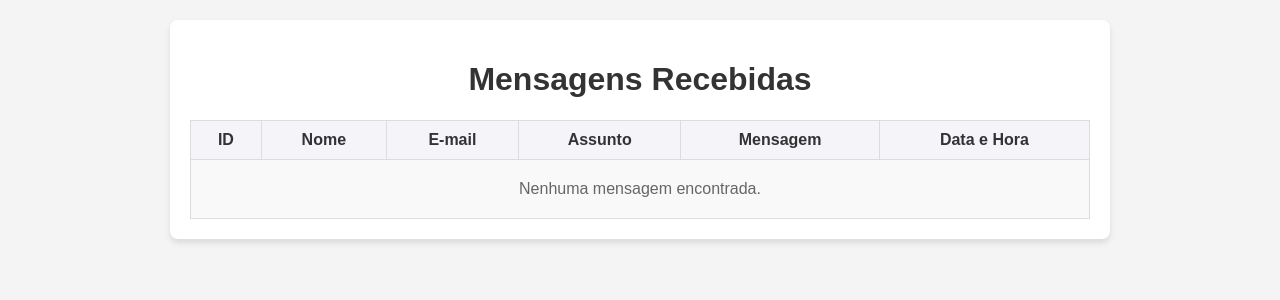
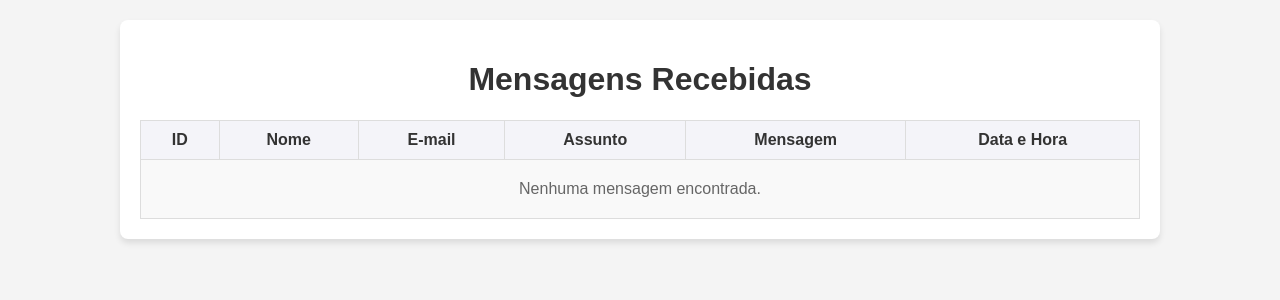
Before and after one commit to RicardoG-EngComp/meu-site-flask, a Flask app: page /mensagens in a window 1280 px wide. Shown: the top 300 px of the page. Run offline with Flask 3, Linux system fonts and the light colour scheme; data that the repository does not hold is empty.

Commit message:
ajuste de desing mensagens.html3

```diff
--- a/static/style.css
+++ b/static/style.css
@@ -101,7 +101,7 @@ main {
 
 /* Contêiner centralizado */
 .container {
-    max-width: 900px;
+    max-width: 1000px;
     margin: 20px auto;
     background: #fff;
     padding: 20px;
```
